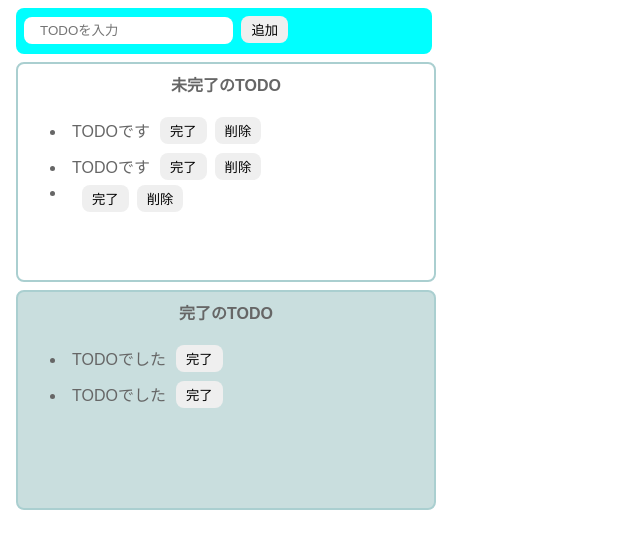
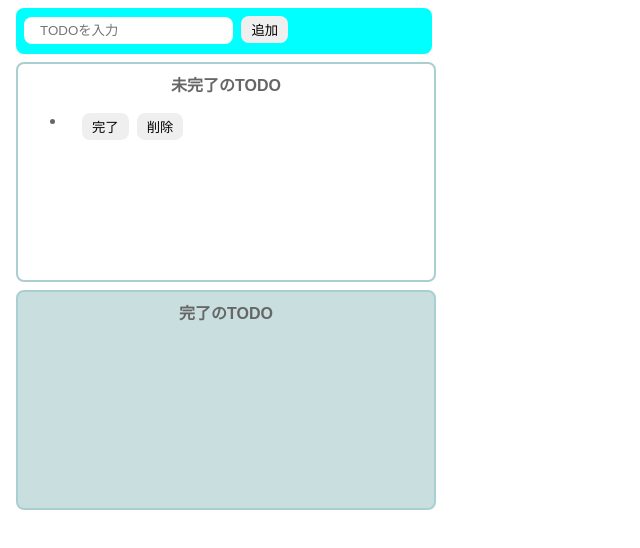
Before and after one commit to atoga22/TODO_list, a plain HTML site: page index.html in a window 1280 px wide. Both pictures are taken after a click on the button "追加". Shown: the whole page, without its empty margins (0-640 px from the left). Drawn offline with Linux system fonts and the light colour scheme.

Commit message:
機能完了

```diff
--- a/index.html
+++ b/index.html
@@ -13,37 +13,11 @@
         <div class="incomplete-area">
             <p class="title">未完了のTODO</p>
             <ul id="incomplete-list">
-                <li>
-                    <div class="list-row">
-                        <p class="todo-item">TODOです</p>
-                        <button>完了</button>
-                        <button>削除</button>
-                    </div>
-                </li>
-                <li>
-                    <div class="list-row">
-                        <p class="todo-item">TODOです</p>
-                        <button>完了</button>
-                        <button>削除</button>
-                    </div>
-                </li>
             </ul>
         </div>
         <div class="complete-area">
             <p class="title">完了のTODO</p>
             <ul id="complete-list">
-                <li>
-                    <div class="list-row">
-                        <p class="todo-item">TODOでした</p>
-                        <button>完了</button>
-                    </div>
-                </li>
-                <li>
-                    <div class="list-row">
-                        <p class="todo-item">TODOでした</p>
-                        <button>完了</button>
-                    </div>
-                </li>
             </ul>
         </div>
         <script src="index.mjs" type="module"></script>
--- a/index.mjs
+++ b/index.mjs
@@ -4,6 +4,11 @@ const onClickAdd = () => {
     //テキストボックスの値を取得して初期化する
     const inputText = document.getElementById("add-text").value;
     document.getElementById("add-text").value="";
+    createIncompleteTodo(inputText);
+}
+
+//渡された引数をもとに、未完了のTODOを作成する関数
+const createIncompleteTodo = (todo) => {
 
     //以下でリストの要素を生成する記述　li div p button
     const li = document.createElement("li");
@@ -12,7 +17,7 @@ const onClickAdd = () => {
 
     const p = document.createElement("p");
     p.className = "todo-item";
-    p.innerText = inputText;
+    p.innerText = todo;
 
     const completeButton = document.createElement("button");
     completeButton.innerText="完了";
@@ -24,9 +29,19 @@ const onClickAdd = () => {
         //戻すボタンを生成して押されたボタン親のli（moveTarget）配下に設定
         const backButton = document.createElement("button");
         backButton.innerText = "戻す";
+        backButton.addEventListener("click",()=>{
+            //　戻すボタンの機能実装　　➡︎　押されたボタンの前にあるテキストを取得して、そのテキストをもとに未完了リストに入れる関数（createIncompleteTodo）を実行
+            const todoText = backButton.previousElementSibling.innerText; //previous~で前の要素を取得　＝　リストのテキスト部分
+            createIncompleteTodo(todoText);
+            //戻すボタンとそのテキストを削除する必要あり
+            backButton.closest("li").remove(); //戻すボタンが押されたリストごと削除してしまう
+        })
+
+
         moveTarget.firstElementChild.appendChild(backButton); //戻すボタンを子要素追加　　first~で一番最初の子要素　　　つまりli（moveTarget）の最初の子要素　→divタグ
         //完了リストに移動 liタグまるごと移動
         document.getElementById("complete-list").appendChild(moveTarget);
+
     });
 
     const deleteButton = document.createElement("button");
@@ -45,7 +60,8 @@ const onClickAdd = () => {
 
     //未完了リストへ追加　　incomplete-listは html側でulタグ　に指定　その子要素に上で作ったliを指定
     document.getElementById("incomplete-list").appendChild(li);
+};
 
-}
+
 
 document.getElementById("add-button").addEventListener("click",onClickAdd);
```
